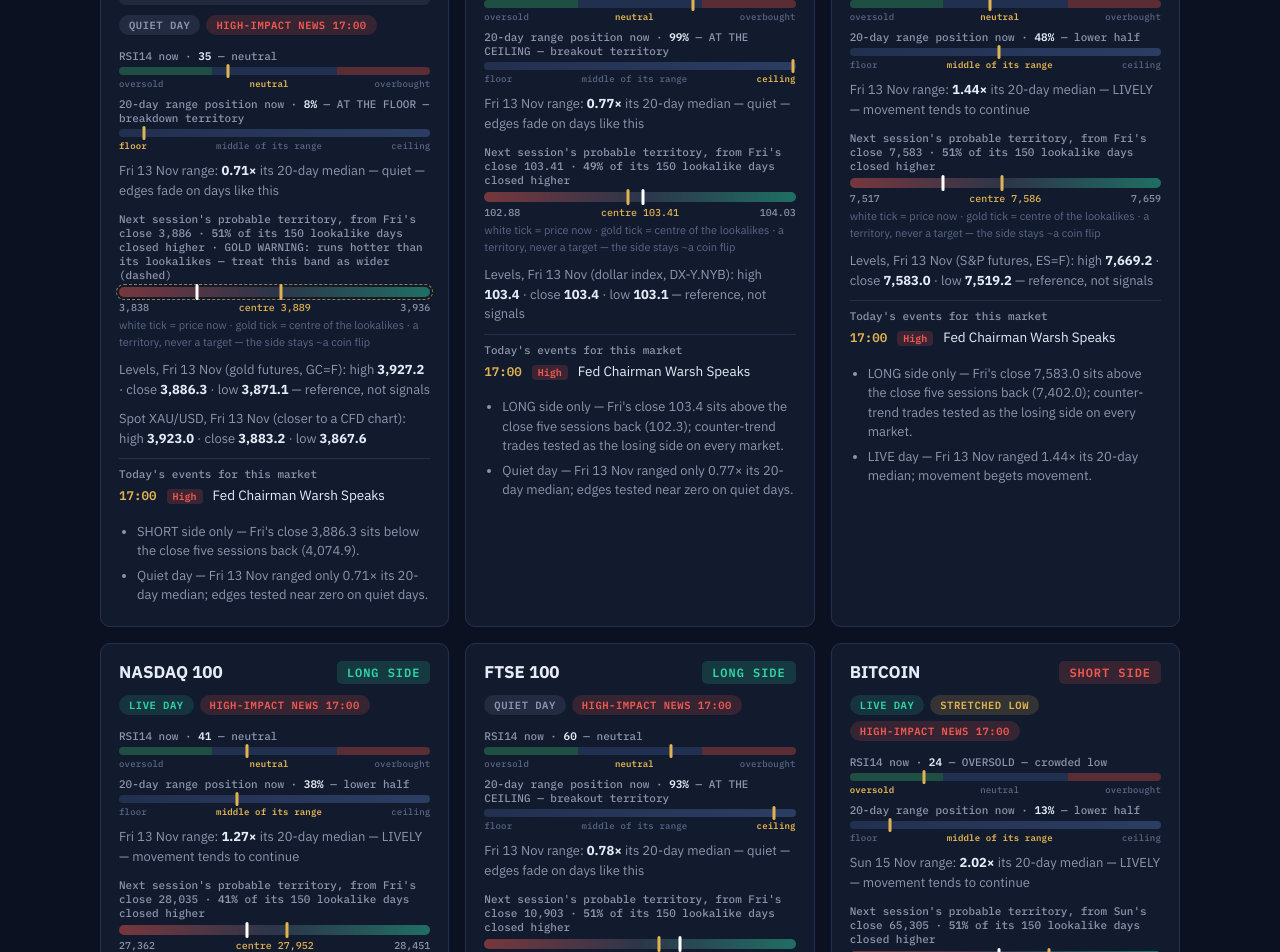
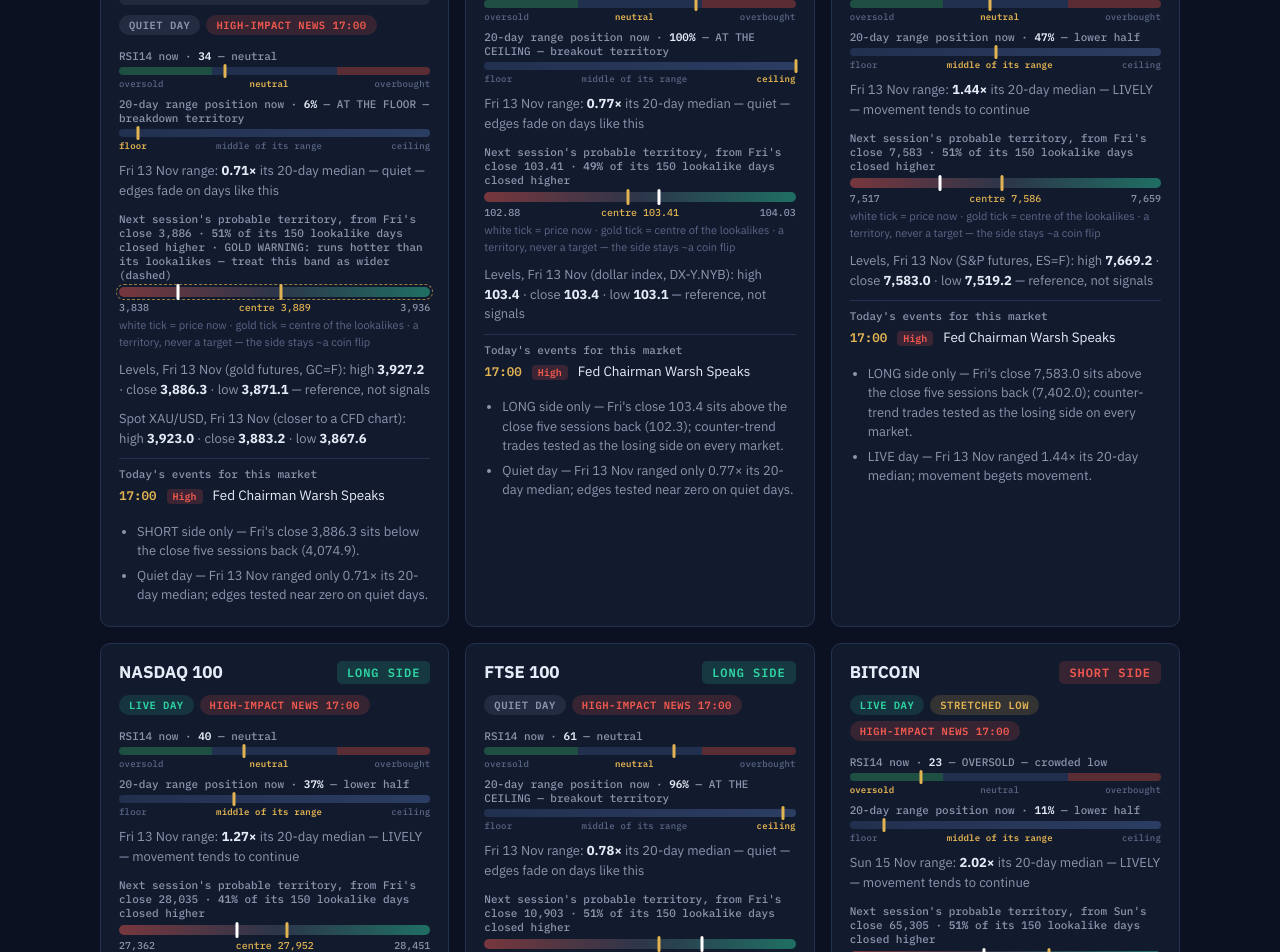
Before and after one commit to Elhashino/market-brief, a plain HTML site: page docs/index.html in a window 1280 px wide. Shown: the part 600-1552 px from the top of the page. Drawn offline with Linux system fonts and the light colour scheme.

Commit message:
morning brief

```diff
--- a/docs/index.html
+++ b/docs/index.html
@@ -77,7 +77,7 @@
 </style>
 <div class="wrap">
   <h1>Daily Bias Board</h1>
-  <div class="sub">Monday 16 November 2026 · generated 08:32 UK</div>
+  <div class="sub">Monday 16 November 2026 · generated 10:07 UK</div>
 <div class='check ok'>Data check passed: every session reading below comes from a finished session, and each card shows its date.</div>
 <h3 class='section-h' style='margin-top:0'>Where attention pays today</h3><div class='timeline'><div class='ev'><span class='t'>1.</span><span class='cur'>BITCOIN</span><span class='chip live'>PRIME 100</span><span>Sun 2.02x range · short side permitted · high-impact news 17:00 UK · stretched — violence risk</span></div><div class='ev'><span class='t'>2.</span><span class='cur'>S&P 500</span><span class='chip live'>PRIME 74</span><span>Fri 1.44x range · long side permitted · high-impact news 17:00 UK</span></div><div class='ev'><span class='t'>3.</span><span class='cur'>NASDAQ 100</span><span class='chip live'>PRIME 70</span><span>Fri 1.27x range · long side permitted · high-impact news 17:00 UK</span></div><div class='ev'><span class='t'>4.</span><span class='cur'>FTSE 100</span><span class='chip newslo'>WORTH WATCHING 61</span><span>Fri 0.78x range · long side permitted · high-impact news 17:00 UK</span></div><div class='ev'><span class='t'>5.</span><span class='cur'>DOLLAR</span><span class='chip newslo'>WORTH WATCHING 60</span><span>Fri 0.77x range · long side permitted · high-impact news 17:00 UK</span></div><div class='ev'><span class='t'>6.</span><span class='cur'>GOLD</span><span class='chip newslo'>WORTH WATCHING 59</span><span>Fri 0.71x range · short side permitted · high-impact news 17:00 UK</span></div><div class='ev none'>Attention ranking — where movement conditions concentrate today. Not a promise of profit or direction.</div></div>
   <h3 class="section-h">The markets in detail</h3>
@@ -86,18 +86,18 @@
       <header><h2>GOLD</h2><span class='bias short'>SHORT SIDE</span></header>
       <div class='state off'>STATE: DEAD — Fri's New York session 31.9 vs 20-session median 44.6; gate shut, no 15:05 trade today</div>
       <div class='chips'><span class='chip quiet'>QUIET DAY</span><span class='chip news'>HIGH-IMPACT NEWS 17:00</span></div>
-      <div class='gauge'><label>RSI14 now · <b>35</b> — neutral</label>
-        <div class='track rsi'><i style='left:35%'></i></div>
+      <div class='gauge'><label>RSI14 now · <b>34</b> — neutral</label>
+        <div class='track rsi'><i style='left:34%'></i></div>
         <div class='zones'><span class=''>oversold</span>
         <span class='on'>neutral</span>
         <span class=''>overbought</span></div></div>
-      <div class='gauge'><label>20-day range position now · <b>8%</b> — AT THE FLOOR — breakdown territory</label>
-        <div class='track'><i style='left:8%'></i></div>
+      <div class='gauge'><label>20-day range position now · <b>6%</b> — AT THE FLOOR — breakdown territory</label>
+        <div class='track'><i style='left:6%'></i></div>
         <div class='zones'><span class='on'>floor</span>
         <span class=''>middle of its range</span>
         <span class=''>ceiling</span></div></div>
       <div class='volx'>Fri 13 Nov range: <b>0.71×</b> its 20-day median — quiet — edges fade on days like this</div>
-      <div class='terr'><label>Next session's probable territory, from Fri's close 3,886 · <b>51%</b> of its 150 lookalike days closed higher · GOLD WARNING: runs hotter than its lookalikes — treat this band as wider (dashed)</label><div class='ttrack wide'><i class='now' style='left:25%'></i><i class='mid' style='left:52%'></i></div><div class='tlabels'><span>3,838</span><span class='c'>centre 3,889</span><span>3,936</span></div><div class='tnote'>white tick = price now · gold tick = centre of the lookalikes · a territory, never a target — the side stays ~a coin flip</div></div>
+      <div class='terr'><label>Next session's probable territory, from Fri's close 3,886 · <b>51%</b> of its 150 lookalike days closed higher · GOLD WARNING: runs hotter than its lookalikes — treat this band as wider (dashed)</label><div class='ttrack wide'><i class='now' style='left:19%'></i><i class='mid' style='left:52%'></i></div><div class='tlabels'><span>3,838</span><span class='c'>centre 3,889</span><span>3,936</span></div><div class='tnote'>white tick = price now · gold tick = centre of the lookalikes · a territory, never a target — the side stays ~a coin flip</div></div>
       <div class='volx'>Levels, Fri 13 Nov (gold futures, GC=F): high <b>3,927.2</b> · close <b>3,886.3</b> · low <b>3,871.1</b> — reference, not signals</div>
       <div class='volx'>Spot XAU/USD, Fri 13 Nov (closer to a CFD chart): high <b>3,923.0</b> · close <b>3,883.2</b> · low <b>3,867.6</b></div>
       <div class='newsblock'><label>Today's events for this market</label><div class='ev'><span class='t'>17:00</span><span class='imp high'>High</span><span>Fed Chairman Warsh Speaks</span></div></div>
@@ -107,18 +107,18 @@
       <header><h2>DOLLAR</h2><span class='bias long'>LONG SIDE</span></header>
 
       <div class='chips'><span class='chip quiet'>QUIET DAY</span><span class='chip news'>HIGH-IMPACT NEWS 17:00</span></div>
-      <div class='gauge'><label>RSI14 now · <b>67</b> — neutral</label>
-        <div class='track rsi'><i style='left:67%'></i></div>
+      <div class='gauge'><label>RSI14 now · <b>68</b> — neutral</label>
+        <div class='track rsi'><i style='left:68%'></i></div>
         <div class='zones'><span class=''>oversold</span>
         <span class='on'>neutral</span>
         <span class=''>overbought</span></div></div>
-      <div class='gauge'><label>20-day range position now · <b>99%</b> — AT THE CEILING — breakout territory</label>
-        <div class='track'><i style='left:99%'></i></div>
+      <div class='gauge'><label>20-day range position now · <b>100%</b> — AT THE CEILING — breakout territory</label>
+        <div class='track'><i style='left:100%'></i></div>
         <div class='zones'><span class=''>floor</span>
         <span class=''>middle of its range</span>
         <span class='on'>ceiling</span></div></div>
       <div class='volx'>Fri 13 Nov range: <b>0.77×</b> its 20-day median — quiet — edges fade on days like this</div>
-      <div class='terr'><label>Next session's probable territory, from Fri's close 103.41 · <b>49%</b> of its 150 lookalike days closed higher</label><div class='ttrack'><i class='now' style='left:51%'></i><i class='mid' style='left:46%'></i></div><div class='tlabels'><span>102.88</span><span class='c'>centre 103.41</span><span>104.03</span></div><div class='tnote'>white tick = price now · gold tick = centre of the lookalikes · a territory, never a target — the side stays ~a coin flip</div></div>
+      <div class='terr'><label>Next session's probable territory, from Fri's close 103.41 · <b>49%</b> of its 150 lookalike days closed higher</label><div class='ttrack'><i class='now' style='left:56%'></i><i class='mid' style='left:46%'></i></div><div class='tlabels'><span>102.88</span><span class='c'>centre 103.41</span><span>104.03</span></div><div class='tnote'>white tick = price now · gold tick = centre of the lookalikes · a territory, never a target — the side stays ~a coin flip</div></div>
       <div class='volx'>Levels, Fri 13 Nov (dollar index, DX-Y.NYB): high <b>103.4</b> · close <b>103.4</b> · low <b>103.1</b> — reference, not signals</div>
 
       <div class='newsblock'><label>Today's events for this market</label><div class='ev'><span class='t'>17:00</span><span class='imp high'>High</span><span>Fed Chairman Warsh Speaks</span></div></div>
@@ -133,13 +133,13 @@
         <div class='zones'><span class=''>oversold</span>
         <span class='on'>neutral</span>
         <span class=''>overbought</span></div></div>
-      <div class='gauge'><label>20-day range position now · <b>48%</b> — lower half</label>
-        <div class='track'><i style='left:48%'></i></div>
+      <div class='gauge'><label>20-day range position now · <b>47%</b> — lower half</label>
+        <div class='track'><i style='left:47%'></i></div>
         <div class='zones'><span class=''>floor</span>
         <span class='on'>middle of its range</span>
         <span class=''>ceiling</span></div></div>
       <div class='volx'>Fri 13 Nov range: <b>1.44×</b> its 20-day median — LIVELY — movement tends to continue</div>
-      <div class='terr'><label>Next session's probable territory, from Fri's close 7,583 · <b>51%</b> of its 150 lookalike days closed higher</label><div class='ttrack'><i class='now' style='left:30%'></i><i class='mid' style='left:49%'></i></div><div class='tlabels'><span>7,517</span><span class='c'>centre 7,586</span><span>7,659</span></div><div class='tnote'>white tick = price now · gold tick = centre of the lookalikes · a territory, never a target — the side stays ~a coin flip</div></div>
+      <div class='terr'><label>Next session's probable territory, from Fri's close 7,583 · <b>51%</b> of its 150 lookalike days closed higher</label><div class='ttrack'><i class='now' style='left:29%'></i><i class='mid' style='left:49%'></i></div><div class='tlabels'><span>7,517</span><span class='c'>centre 7,586</span><span>7,659</span></div><div class='tnote'>white tick = price now · gold tick = centre of the lookalikes · a territory, never a target — the side stays ~a coin flip</div></div>
       <div class='volx'>Levels, Fri 13 Nov (S&P futures, ES=F): high <b>7,669.2</b> · close <b>7,583.0</b> · low <b>7,519.2</b> — reference, not signals</div>
 
       <div class='newsblock'><label>Today's events for this market</label><div class='ev'><span class='t'>17:00</span><span class='imp high'>High</span><span>Fed Chairman Warsh Speaks</span></div></div>
@@ -149,18 +149,18 @@
       <header><h2>NASDAQ 100</h2><span class='bias long'>LONG SIDE</span></header>
 
       <div class='chips'><span class='chip live'>LIVE DAY</span><span class='chip news'>HIGH-IMPACT NEWS 17:00</span></div>
-      <div class='gauge'><label>RSI14 now · <b>41</b> — neutral</label>
-        <div class='track rsi'><i style='left:41%'></i></div>
+      <div class='gauge'><label>RSI14 now · <b>40</b> — neutral</label>
+        <div class='track rsi'><i style='left:40%'></i></div>
         <div class='zones'><span class=''>oversold</span>
         <span class='on'>neutral</span>
         <span class=''>overbought</span></div></div>
-      <div class='gauge'><label>20-day range position now · <b>38%</b> — lower half</label>
-        <div class='track'><i style='left:38%'></i></div>
+      <div class='gauge'><label>20-day range position now · <b>37%</b> — lower half</label>
+        <div class='track'><i style='left:37%'></i></div>
         <div class='zones'><span class=''>floor</span>
         <span class='on'>middle of its range</span>
         <span class=''>ceiling</span></div></div>
       <div class='volx'>Fri 13 Nov range: <b>1.27×</b> its 20-day median — LIVELY — movement tends to continue</div>
-      <div class='terr'><label>Next session's probable territory, from Fri's close 28,035 · <b>41%</b> of its 150 lookalike days closed higher</label><div class='ttrack'><i class='now' style='left:41%'></i><i class='mid' style='left:54%'></i></div><div class='tlabels'><span>27,362</span><span class='c'>centre 27,952</span><span>28,451</span></div><div class='tnote'>white tick = price now · gold tick = centre of the lookalikes · a territory, never a target — the side stays ~a coin flip</div></div>
+      <div class='terr'><label>Next session's probable territory, from Fri's close 28,035 · <b>41%</b> of its 150 lookalike days closed higher</label><div class='ttrack'><i class='now' style='left:38%'></i><i class='mid' style='left:54%'></i></div><div class='tlabels'><span>27,362</span><span class='c'>centre 27,952</span><span>28,451</span></div><div class='tnote'>white tick = price now · gold tick = centre of the lookalikes · a territory, never a target — the side stays ~a coin flip</div></div>
       <div class='volx'>Levels, Fri 13 Nov (Nasdaq futures, NQ=F): high <b>28,607.8</b> · close <b>28,034.8</b> · low <b>27,695.2</b> — reference, not signals</div>
 
       <div class='newsblock'><label>Today's events for this market</label><div class='ev'><span class='t'>17:00</span><span class='imp high'>High</span><span>Fed Chairman Warsh Speaks</span></div></div>
@@ -170,18 +170,18 @@
       <header><h2>FTSE 100</h2><span class='bias long'>LONG SIDE</span></header>
 
       <div class='chips'><span class='chip quiet'>QUIET DAY</span><span class='chip news'>HIGH-IMPACT NEWS 17:00</span></div>
-      <div class='gauge'><label>RSI14 now · <b>60</b> — neutral</label>
-        <div class='track rsi'><i style='left:60%'></i></div>
+      <div class='gauge'><label>RSI14 now · <b>61</b> — neutral</label>
+        <div class='track rsi'><i style='left:61%'></i></div>
         <div class='zones'><span class=''>oversold</span>
         <span class='on'>neutral</span>
         <span class=''>overbought</span></div></div>
-      <div class='gauge'><label>20-day range position now · <b>93%</b> — AT THE CEILING — breakout territory</label>
-        <div class='track'><i style='left:93%'></i></div>
+      <div class='gauge'><label>20-day range position now · <b>96%</b> — AT THE CEILING — breakout territory</label>
+        <div class='track'><i style='left:96%'></i></div>
         <div class='zones'><span class=''>floor</span>
         <span class=''>middle of its range</span>
         <span class='on'>ceiling</span></div></div>
       <div class='volx'>Fri 13 Nov range: <b>0.78×</b> its 20-day median — quiet — edges fade on days like this</div>
-      <div class='terr'><label>Next session's probable territory, from Fri's close 10,903 · <b>51%</b> of its 150 lookalike days closed higher</label><div class='ttrack'><i class='now' style='left:63%'></i><i class='mid' style='left:56%'></i></div><div class='tlabels'><span>10,796</span><span class='c'>centre 10,906</span><span>10,992</span></div><div class='tnote'>white tick = price now · gold tick = centre of the lookalikes · a territory, never a target — the side stays ~a coin flip</div></div>
+      <div class='terr'><label>Next session's probable territory, from Fri's close 10,903 · <b>51%</b> of its 150 lookalike days closed higher</label><div class='ttrack'><i class='now' style='left:70%'></i><i class='mid' style='left:56%'></i></div><div class='tlabels'><span>10,796</span><span class='c'>centre 10,906</span><span>10,992</span></div><div class='tnote'>white tick = price now · gold tick = centre of the lookalikes · a territory, never a target — the side stays ~a coin flip</div></div>
       <div class='volx'>Levels, Fri 13 Nov (FTSE cash index): high <b>10,910.6</b> · close <b>10,902.6</b> · low <b>10,836.6</b> — reference, not signals</div>
 
       <div class='newsblock'><label>Today's events for this market</label><div class='ev'><span class='t'>17:00</span><span class='imp high'>High</span><span>Fed Chairman Warsh Speaks</span></div></div>
@@ -191,22 +191,22 @@
       <header><h2>BITCOIN</h2><span class='bias short'>SHORT SIDE</span></header>
 
       <div class='chips'><span class='chip live'>LIVE DAY</span><span class='chip warn'>STRETCHED LOW</span><span class='chip news'>HIGH-IMPACT NEWS 17:00</span></div>
-      <div class='gauge'><label>RSI14 now · <b>24</b> — OVERSOLD — crowded low</label>
-        <div class='track rsi'><i style='left:24%'></i></div>
+      <div class='gauge'><label>RSI14 now · <b>23</b> — OVERSOLD — crowded low</label>
+        <div class='track rsi'><i style='left:23%'></i></div>
         <div class='zones'><span class='on'>oversold</span>
         <span class=''>neutral</span>
         <span class=''>overbought</span></div></div>
-      <div class='gauge'><label>20-day range position now · <b>13%</b> — lower half</label>
-        <div class='track'><i style='left:13%'></i></div>
+      <div class='gauge'><label>20-day range position now · <b>11%</b> — lower half</label>
+        <div class='track'><i style='left:11%'></i></div>
         <div class='zones'><span class=''>floor</span>
         <span class='on'>middle of its range</span>
         <span class=''>ceiling</span></div></div>
       <div class='volx'>Sun 15 Nov range: <b>2.02×</b> its 20-day median — LIVELY — movement tends to continue</div>
-      <div class='terr'><label>Next session's probable territory, from Sun's close 65,305 · <b>51%</b> of its 150 lookalike days closed higher</label><div class='ttrack'><i class='now' style='left:48%'></i><i class='mid' style='left:64%'></i></div><div class='tlabels'><span>62,068</span><span class='c'>centre 65,322</span><span>67,168</span></div><div class='tnote'>white tick = price now · gold tick = centre of the lookalikes · a territory, never a target — the side stays ~a coin flip</div></div>
+      <div class='terr'><label>Next session's probable territory, from Sun's close 65,305 · <b>51%</b> of its 150 lookalike days closed higher</label><div class='ttrack'><i class='now' style='left:43%'></i><i class='mid' style='left:64%'></i></div><div class='tlabels'><span>62,068</span><span class='c'>centre 65,322</span><span>67,168</span></div><div class='tnote'>white tick = price now · gold tick = centre of the lookalikes · a territory, never a target — the side stays ~a coin flip</div></div>
       <div class='volx'>Levels, Sun 15 Nov (Yahoo BTC-USD): high <b>66,055.1</b> · close <b>65,305.1</b> · low <b>62,017.9</b> — reference, not signals</div>
 
       <div class='newsblock'><label>Today's events for this market</label><div class='ev'><span class='t'>17:00</span><span class='imp high'>High</span><span>Fed Chairman Warsh Speaks</span></div></div>
-      <ul class='why'><li>SHORT side only — Sun's close 65,305.1 sits below the close five sessions back (73,720.1).</li><li>LIVE day — Sun 15 Nov ranged 2.02× its 20-day median; movement begets movement.</li><li>STRETCHED LOW — RSI14 at 24: crowded downside, violent-bounce risk. Caution flag only.</li></ul>
+      <ul class='why'><li>SHORT side only — Sun's close 65,305.1 sits below the close five sessions back (73,720.1).</li><li>LIVE day — Sun 15 Nov ranged 2.02× its 20-day median; movement begets movement.</li><li>STRETCHED LOW — RSI14 at 23: crowded downside, violent-bounce risk. Caution flag only.</li></ul>
     </section>
 
     <section class='card'>
@@ -223,7 +223,7 @@
 
     <section class='card'>
       <header><h2>Fear gauges</h2><span class='bias flat'>OPTIONS MARKET NERVES</span></header>
-      <div class='newsblock' style='border-top:none;margin-top:6px;padding-top:0'><div class='ev'><span class='t'>VIX</span><span class='cur'>S&P 500</span><span><b>20.0</b></span><span class='chip warn'>NERVOUS</span><span class='cur'>20d pos 31%</span></div><div class='ev'><span class='t'>VXN</span><span class='cur'>NASDAQ 100</span><span><b>29.4</b></span><span class='chip warn'>NERVOUS</span><span class='cur'>20d pos 41%</span></div><div class='ev'><span class='t'>GVZ</span><span class='cur'>GOLD</span><span><b>25.4</b></span><span class='chip warn'>NERVOUS</span><span class='cur'>20d pos 71%</span></div></div>
+      <div class='newsblock' style='border-top:none;margin-top:6px;padding-top:0'><div class='ev'><span class='t'>VIX</span><span class='cur'>S&P 500</span><span><b>20.1</b></span><span class='chip warn'>NERVOUS</span><span class='cur'>20d pos 32%</span></div><div class='ev'><span class='t'>VXN</span><span class='cur'>NASDAQ 100</span><span><b>29.4</b></span><span class='chip warn'>NERVOUS</span><span class='cur'>20d pos 41%</span></div><div class='ev'><span class='t'>GVZ</span><span class='cur'>GOLD</span><span><b>25.4</b></span><span class='chip warn'>NERVOUS</span><span class='cur'>20d pos 71%</span></div></div>
       <ul class='why'>
         <li>Each is the price of insurance on its own market, read from options —
         the crowd's nerves, quantified. Bands are conventional: calm / normal /
```
